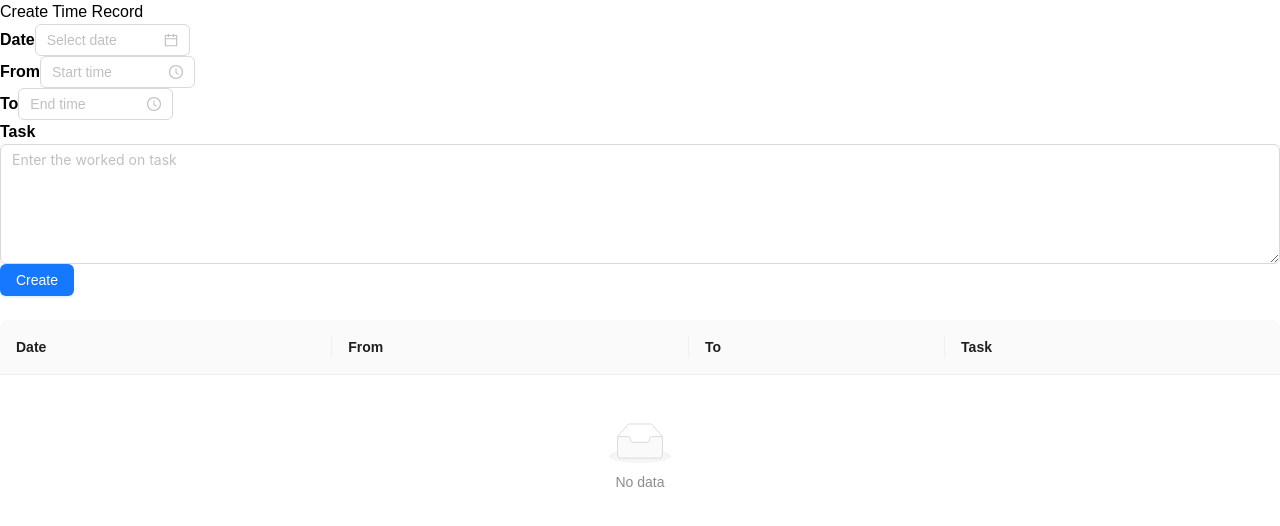
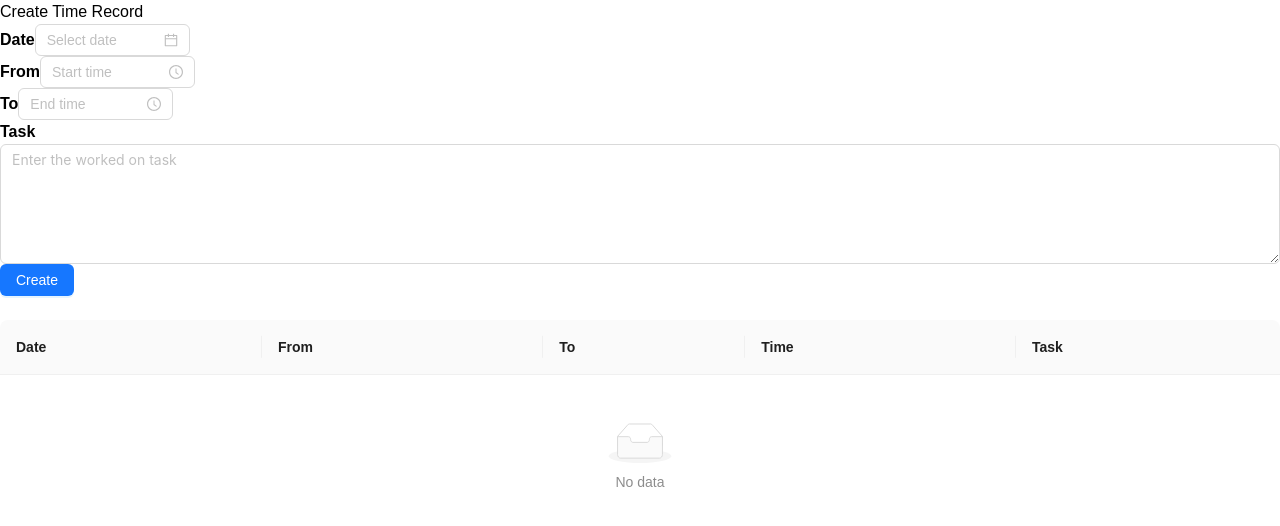
Before and after one commit to bitfexl/timetracker, a React (Vite) app in the folder time-tracker-ui/: page / in a window 1280 px wide. Shown: the top 526 px of the page. Built offline with nearby package versions, Linux system fonts and the light colour scheme.

Commit message:
added time to table

```diff
--- a/time-tracker-ui/src/components/TimeRecordTable.tsx
+++ b/time-tracker-ui/src/components/TimeRecordTable.tsx
@@ -12,9 +12,20 @@ export function TimeRecordTable({ records }: TimeRecordTableProps) {
     const timeFormat = "HH:mm";
 
     const sortedRecordsDataSource = useMemo(
-        () => records.map((record) => ({ ...record, key: toNumber(record) })).sort((a, b) => b.key - a.key),
+        () => records.map((record) => ({ ...record, key: toNumber(record), time: getTime(record) })).sort((a, b) => b.key - a.key),
         [records]
     );
+
+    function getTime(record: TimeRecord): string {
+        return m2HHmm(dayjs(record.to, timeFormat).diff(dayjs(record.from, timeFormat), "m"));
+    }
+
+    function m2HHmm(minutes: number): string {
+        let h = Math.floor(minutes / 60);
+        let m = minutes % 60;
+
+        return (h < 10 ? "0" + h.toString() : h.toString()) + ":" + (m < 10 ? "0" + m.toString() : m.toString());
+    }
 
     function toNumber(record: TimeRecord): number {
         if (record.date != null) {
@@ -44,6 +55,10 @@ export function TimeRecordTable({ records }: TimeRecordTableProps) {
             dataIndex: "to",
         },
         {
+            title: "Time",
+            dataIndex: "time",
+        },
+        {
             title: "Task",
             dataIndex: "task",
         },
```
